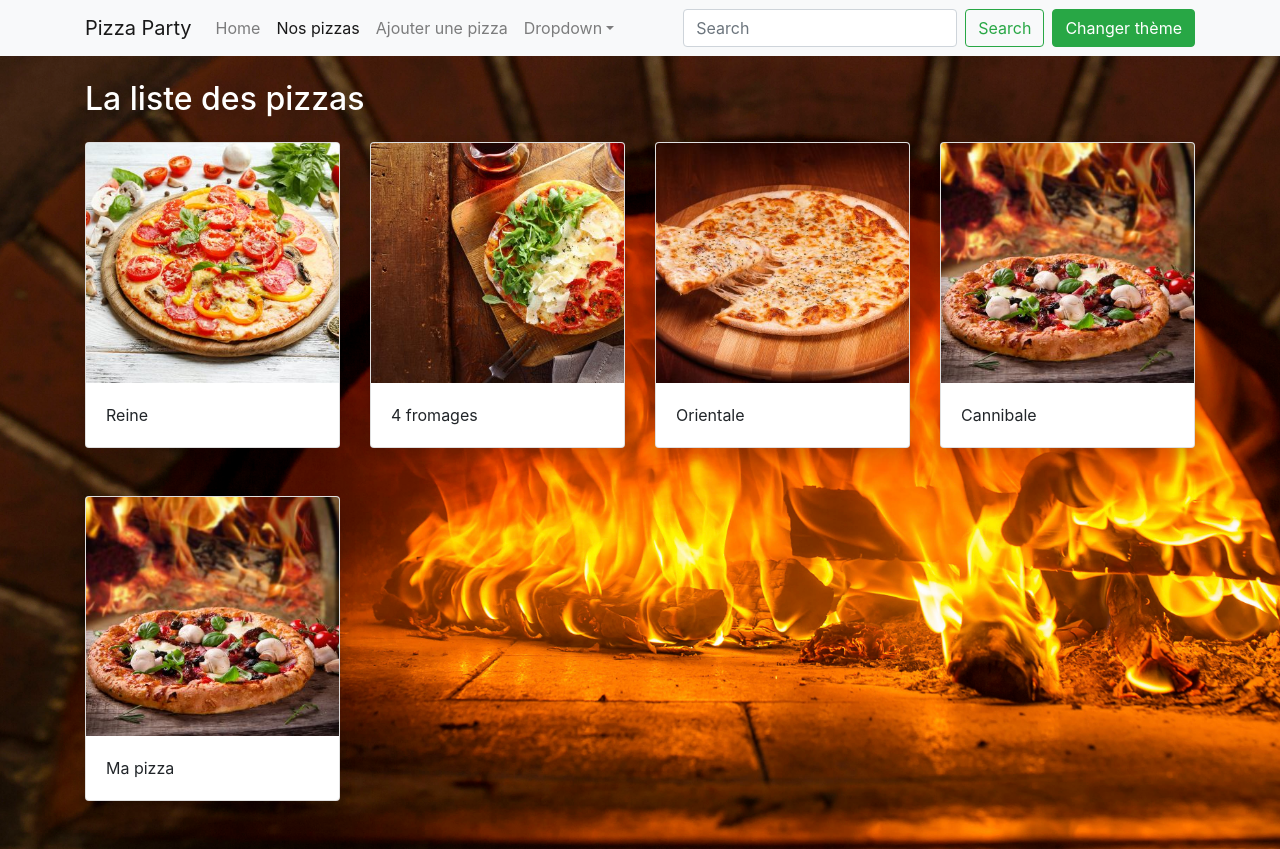
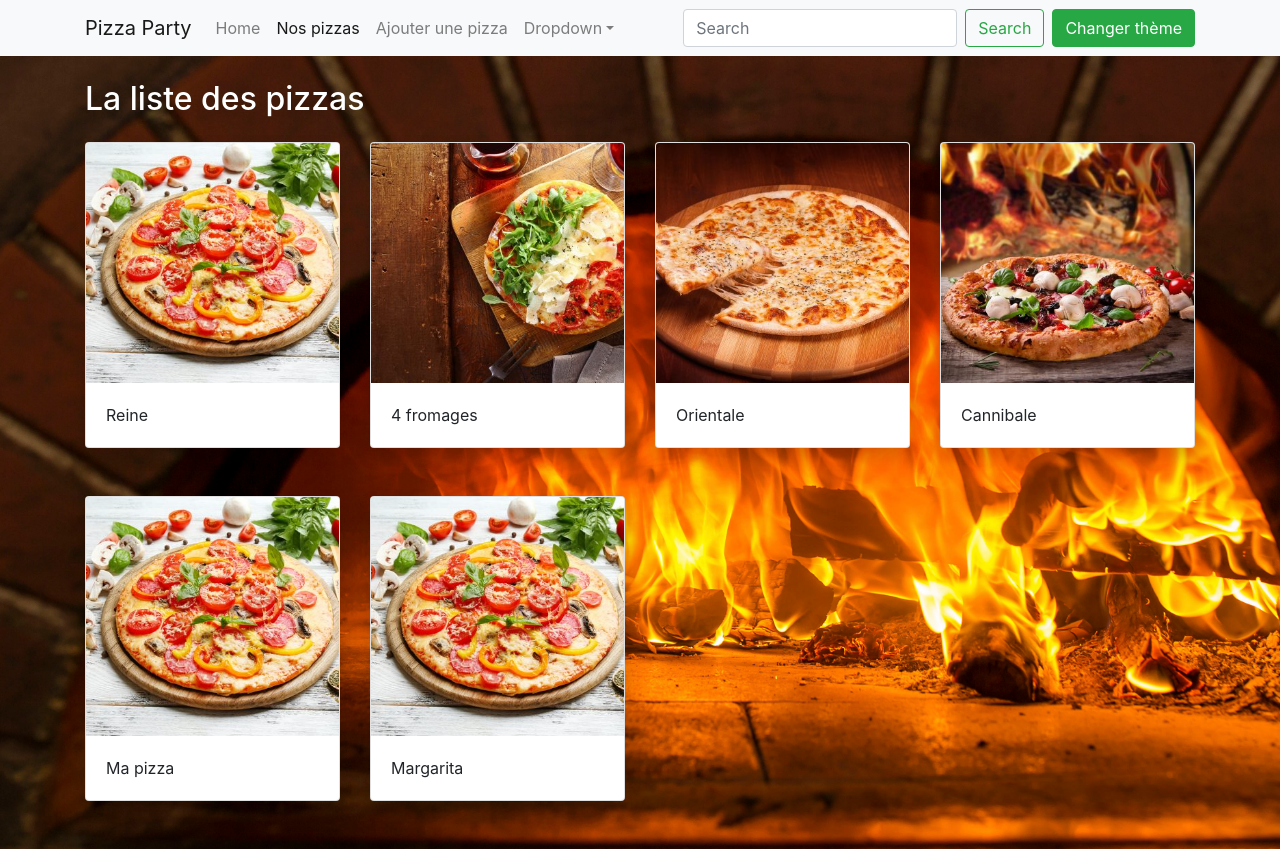
Before and after one commit to Hemjie/Angular-Pizzaparty, an Angular app: page /pizzas in a window 1280 px wide. Built offline with nearby package versions, Linux system fonts and the light colour scheme; data requests are answered from the project's data file.

Commit message:
redirection vers page des pizzas

```diff
--- a/db.json
+++ b/db.json
@@ -1,9 +1,40 @@
 {
-    "pizzas": [
-            {"id": 1, "name": "Reine", "price": 12, "image": "reine.jpg"},
-            {"id": 2, "name": "4 fromages", "price": 13, "image": "4-fromages.jpg"},
-            {"id": 3, "name": "Orientale", "price": 11, "image": "orientale.jpg"},
-            {"id": 4, "name": "Cannibale", "price": 9, "image": "cannibale.jpg"},
-            {"id": 5, "name": "Ma pizza", "price": 15, "image": "cannibale.jpg"}
-    ]
+  "pizzas": [
+    {
+      "id": 1,
+      "name": "Reine",
+      "price": 12,
+      "image": "reine.jpg"
+    },
+    {
+      "id": 2,
+      "name": "4 fromages",
+      "price": 13,
+      "image": "4-fromages.jpg"
+    },
+    {
+      "id": 3,
+      "name": "Orientale",
+      "price": 11,
+      "image": "orientale.jpg"
+    },
+    {
+      "id": 4,
+      "name": "Cannibale",
+      "price": 9,
+      "image": "cannibale.jpg"
+    },
+    {
+      "name": "Ma pizza",
+      "price": "42",
+      "image": "reine.jpg",
+      "id": 6
+    },
+    {
+      "name": "Margarita",
+      "price": "8",
+      "image": "reine.jpg",
+      "id": 7
+    }
+  ]
 }
--- a/src/app/pizza-add/pizza-add.component.ts
+++ b/src/app/pizza-add/pizza-add.component.ts
@@ -1,4 +1,5 @@
 import { Component, OnInit } from '@angular/core';
+import { Router } from '@angular/router';
 import { Pizza } from '../pizza';
 import { PizzaService } from '../services/pizza.service';
 
@@ -12,7 +13,10 @@ export class PizzaAddComponent implements OnInit {
   pizza: Pizza = new Pizza();
   //propriété (chp, var) : type = Objet();
 
-  constructor(private pizzaService: PizzaService) { }
+  constructor(
+    private pizzaService: PizzaService,
+    private router: Router
+    ) { }
 
   ngOnInit(): void {
   }
@@ -20,7 +24,12 @@ export class PizzaAddComponent implements OnInit {
   //création de la méthode qui s'exécute à l'écoute du ngSubmit du formulaire
   addPizza() {
     //on va appeler le service pour créer la pizza sur l'API
-    this.pizzaService.createPizza(this.pizza).then(pizza => console.log(pizza));
+    this.pizzaService.createPizza(this.pizza).then(pizza => {
+      console.log(pizza);
+
+      //redirection?
+      this.router.navigate(['/pizzas']);
+    })
   }
 
 }
--- a/src/app/pizza-list/pizza-list.component.ts
+++ b/src/app/pizza-list/pizza-list.component.ts
@@ -21,6 +21,7 @@ export class PizzaListComponent implements OnInit {
     //on va modifier la valeur de maSuperPizza
     console.log(this); //this est pour AppComponent
     this.maSuperPizza = pizza;
+    window.scrollTo(0,0);
   }
 
   //ceci est de l'injection de dépendance: on récupère l'instance d'une classe (PizzaService) dont dépend notre PizzaListComponent
```
